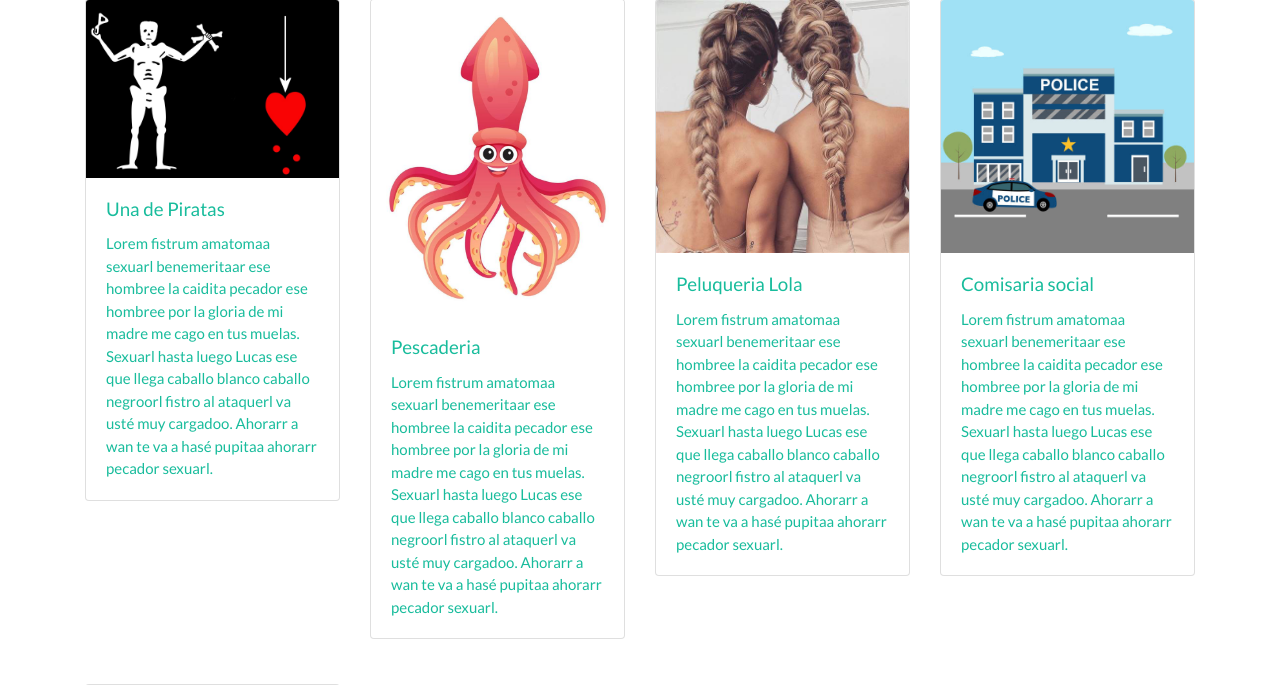
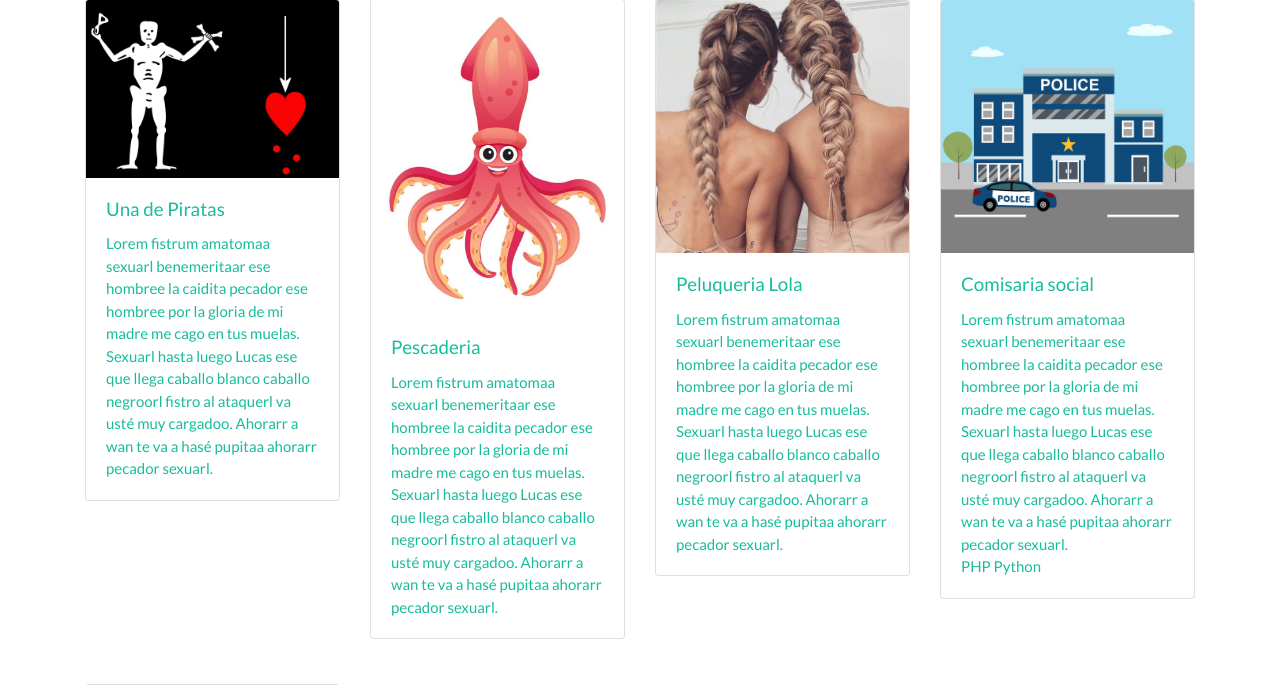
Before and after one commit to AlbertBeto/ProyectoProyecto, a PHP site: page /index.php?sort=1 in a window 1280 px wide. Shown: the part 170-855 px from the top of the page. Run offline with PHP 8.4, Linux system fonts and the light colour scheme; some libraries are stand-ins or nearby versions.

Commit message:
3.3.c foreach array de arrays e imprime valor dde otro array tras comprobar su esixtencia

```diff
--- a/src/datos.php
+++ b/src/datos.php
@@ -7,7 +7,7 @@ $proyectos = [
 		"titulo" => "Comisaria social",
 		"descripcion" => "Lorem fistrum amatomaa sexuarl benemeritaar ese hombree la caidita pecador ese hombree por la gloria de mi madre me cago en tus muelas. Sexuarl hasta luego Lucas ese que llega caballo blanco caballo negroorl fistro al ataquerl va usté muy cargadoo. Ahorarr a wan te va a hasé pupitaa ahorarr pecador sexuarl.",
 		"imagen" => "static/images/comisaria.jpg",
-		"categorias" => [],
+		"categorias" => ["php","py",],
 		"fecha" => "DD/MM/AAAA"
 	],
 
@@ -49,7 +49,7 @@ $proyectos = [
 
 ];
 
-$categorias = [
+$categoriasMain = [
 	"php" => "PHP", "js" => "JavaScript", "py" => "Python", "mysql" => "MySQL"
 ];
 
--- a/src/index.php
+++ b/src/index.php
@@ -40,6 +40,13 @@ elseif (ISSET ($_GET['sort']) && $sort === "1"){
                     <div class="card-body">
                         <h5 class="card-title"><?php echo $proyecto['titulo']?></h5>
                         <p class="card-text"><?php echo $proyecto['descripcion']?></p>
+                        <!--UD 3.3.c Creo un foreach para que repase los valores del array categorias, mire si existen en el array categorias main y en caso afirmativo imprime el valor de categoriasMain  -->
+                        <?php foreach($proyecto['categorias'] as $cat){
+                                if(array_key_exists($cat,$categoriasMain)){
+                                echo $categoriasMain[$cat]." ";
+                                }
+                            }
+                        ?>
                     </div>
                 </div>
             </a>
```
Also changed, not shown: src/proyecto.php (+7 -0 lines).
